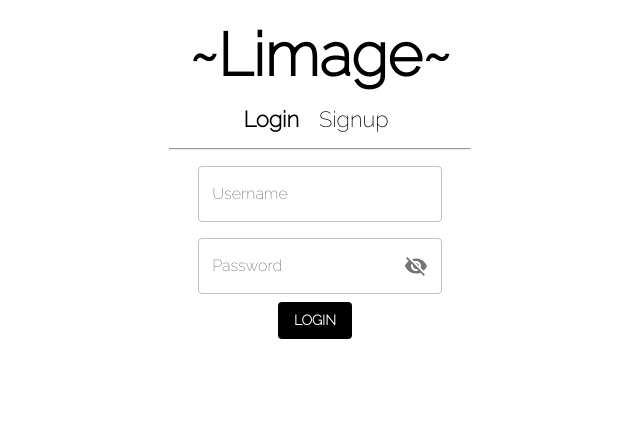
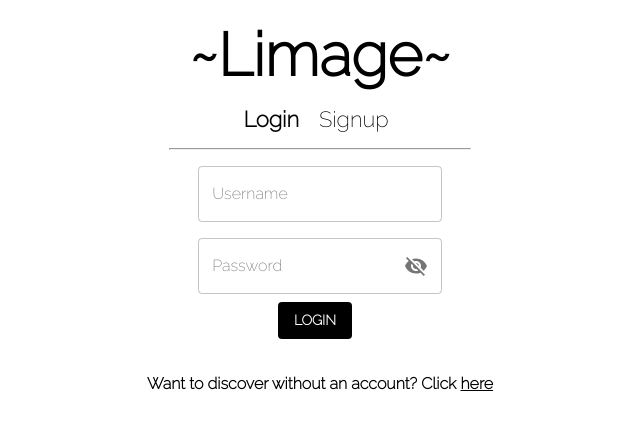
Before and after one commit to rishivijayv/limage-frontend, a React (Create React App) app: page / in a window 1280 px wide. Shown: the top 430 px of the page, without its empty margins (320-960 px from the left). Built offline with nearby package versions, Linux system fonts and the light colour scheme.

Commit message:
Adding navigation to discover page from landing page if account not desired

```diff
--- a/src/Landing/Landing.js
+++ b/src/Landing/Landing.js
@@ -1,5 +1,6 @@
 import {
     Route,
+    Link,
     Switch
 } from 'react-router-dom';
 import Heading from '../Utilities/Heading';
@@ -8,7 +9,17 @@ import Signup from './Signup/Signup';
 import { makeStyles } from '@material-ui/core/styles';
 
 const useStyles = makeStyles((theme) => ({
-    container: theme.custom.centerContainer
+    container: theme.custom.centerContainer,
+    discoverPrompt: {
+        marginTop: '35px',
+        '& a': {
+            color: theme.palette.common.black
+        },
+        '& a:visited': {
+            color: theme.palette.common.black
+        }
+
+    }
 }))
 
 function Landing(){
@@ -40,6 +51,8 @@ function Landing(){
                 </Route>
             </Switch>
 
+            <h4 className={classes.discoverPrompt}>Want to discover without an account? Click <Link to="/discover">here</Link></h4>
+
 
         </div>
 
```
